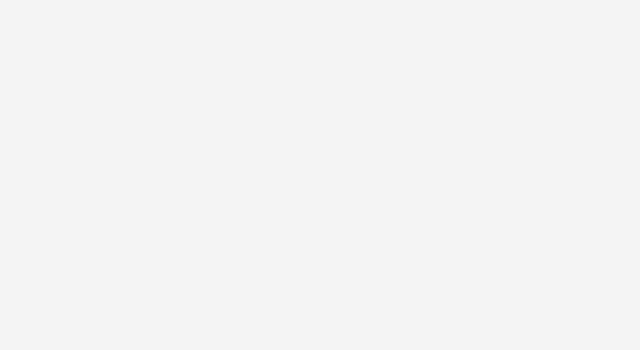
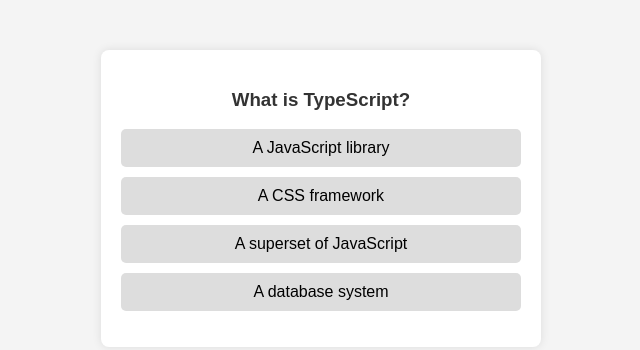
Before and after one commit to yeganeh-mahditabar/quiz-app-typescript, a React (Vite) app: page / in a window 1280 px wide. Shown: the top 350 px of the page, without its empty margins (319-959 px from the left). Built offline with nearby package versions, Linux system fonts and the light colour scheme.

Commit message:
test question & options

```diff
--- a/src/App.tsx
+++ b/src/App.tsx
@@ -1,11 +1,11 @@
+import Quiz from "./Quiz"
 import "./styles.css"
 
 function App() {
 
-
   return (
     <div>
-
+      <Quiz />
     </div>
   )
 }
--- /dev/null
+++ b/src/Quiz.tsx
@@ -0,0 +1,21 @@
+import { questions } from "./questions"
+
+
+function Quiz() {
+  return (
+    <div className="quiz-container">
+        <div className="question-box">
+            <h3>{questions[0].question}</h3>
+            <ul>
+                {
+                    questions[0].options.map(
+                        (option:string)=> <li>{option}</li>
+                    )
+                }
+            </ul>
+        </div>
+    </div>
+  )
+}
+
+export default Quiz
--- a/src/questions.ts
+++ b/src/questions.ts
@@ -4,7 +4,7 @@
     answer: string
 }
 
-const questions: Question[] = [
+export const questions: Question[] = [
     {
         question: "What is TypeScript?",
         options: ["A JavaScript library", "A CSS framework", "A superset of JavaScript", "A database system"],
```
